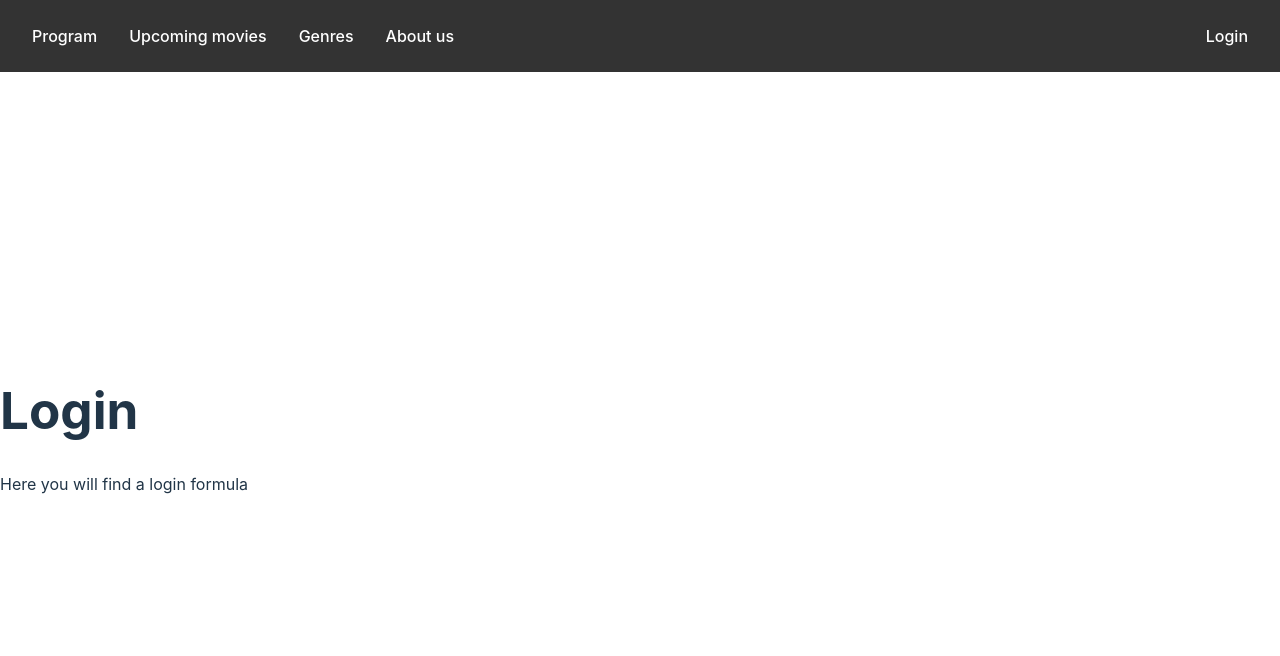
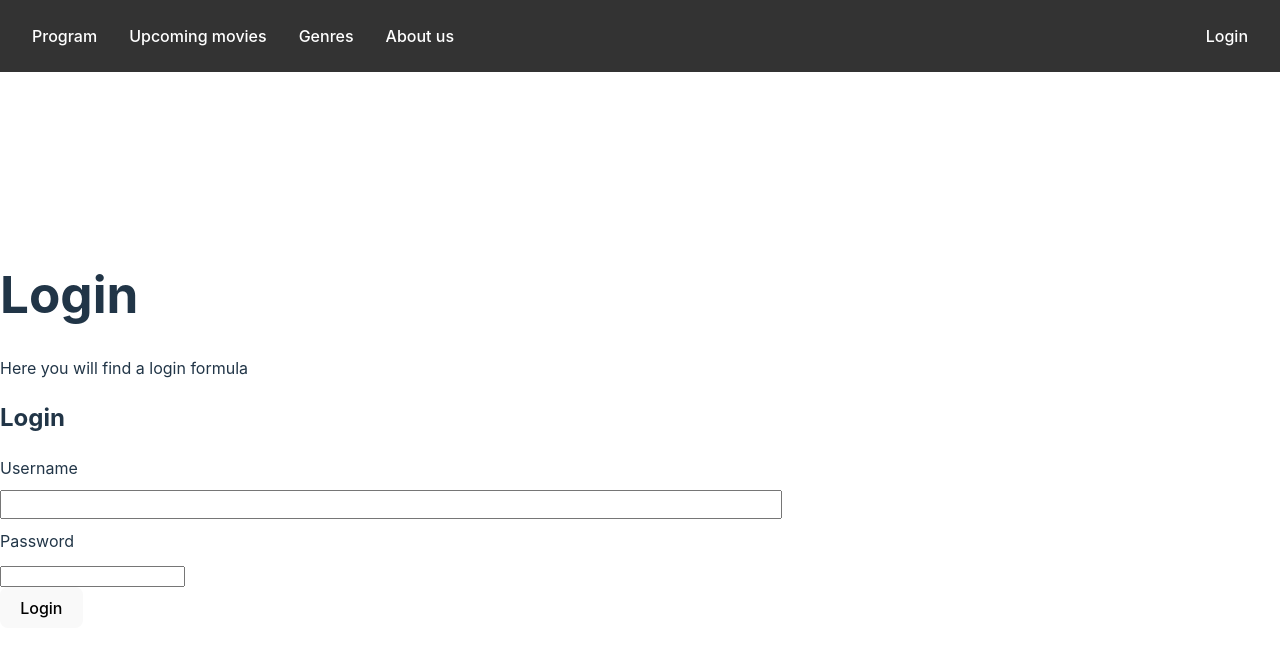
Before and after one commit to WANE-kea/KinoXP-Frontend, a React (Vite) app: page /login in a window 1280 px wide. Shown: the top 656 px of the page. Built offline with nearby package versions, Linux system fonts and the light colour scheme.

Commit message:
Cleanup commit

```diff
--- a/src/pages/LoginPage.tsx
+++ b/src/pages/LoginPage.tsx
@@ -1,8 +1,11 @@
+import Login from "../security/Login";
+
 export default function LoginPage() {
   return (
     <div>
       <h1>Login</h1>
       <p>Here you will find a login formula</p>
+      {Login()}
     </div>
   );
 }
--- a/src/pages/LogoutPage.tsx
+++ b/src/pages/LogoutPage.tsx
@@ -1,8 +1,11 @@
+import Logout from "../security/Logout";
+
 export default function LogoutPage() {
   return (
     <div>
       <h1>Logout</h1>
       <p>Here you will find a logout formula</p>
+      {Logout()}
     </div>
   );
 }
--- a/src/security/AuthStatus.tsx
+++ b/src/security/AuthStatus.tsx
@@ -1,5 +1,6 @@
 import { Link, NavLink } from "react-router-dom";
 import { useAuth } from "./AuthProvider";
+import Logout from "./Logout";
 import styles from "./AuthStatus.module.css"; // Assume you have this CSS module
 
 export default function AuthStatus() {
```
